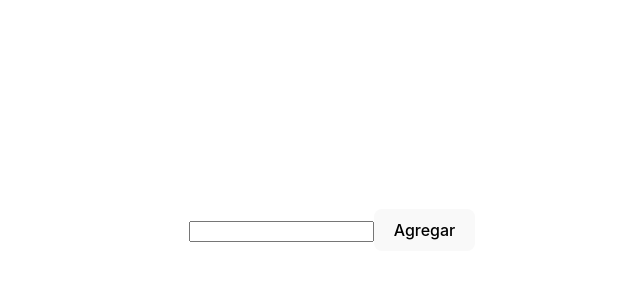
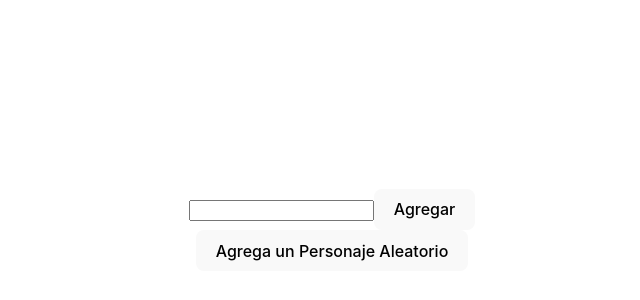
Before and after one commit to Seb-RM/PI-Rick-Morty, a React (Vite) app in the folder front/: page / in a window 1280 px wide. Shown: the part 170-470 px from the top of the page, without its empty margins (308-948 px from the left). Built offline with nearby package versions, Linux system fonts and the light colour scheme.

Commit message:
Agregado Boton Random y Control de Id repetida

```diff
--- a/front/src/App.jsx
+++ b/front/src/App.jsx
@@ -8,6 +8,7 @@ import axios from 'axios';
 function App() {
 
   const [characters, setCharacters] = useState([]);
+  const [characterSet, setCharacterSet] = useState(new Set());
 //(...characters,id) tambien se puede usar de esta forma
   const onSearch = (id) => {
       // fetch(`https://rym2.up.railway.app/api/character/${id}?key=pi-seb-rm`)
@@ -20,18 +21,28 @@ function App() {
       //     }
       //   }
       // );
+      if(characterSet.has(id)){
+          window.alert('¡Este personaje ya se encuentra seleccionado, intenta otra vez!');
+      }else {
           axios(`https://rym2.up.railway.app/api/character/${id}?key=pi-seb-rm`).then(
         ({ data }) => {
-        console.log(data);
           if (data.name) {
               setCharacters((oldChars) => [...oldChars, data]);
+              setCharacterSet(new Set([...characterSet, id]));
           } else {
               window.alert('¡No hay personajes con este ID!');
           }
         }
     );
     };
-console.log(characters);
+
+  };
+
+  const personajeRandom = () => {
+      const randomId = Math.floor(Math.random() * 826) + 1;
+      onSearch(randomId);
+  };
+
   const onClose = (id) => {
       setCharacters(
         characters.filter(character => character.id !== Number(id))//Number o parseInt por que hay que hacer la comparacion con un numero
@@ -39,7 +50,7 @@ console.log(characters);
   }
 return (
       <div className='App' style={{ padding:'25px'}}>
-        <Nav onSearch={onSearch}/>
+        <Nav onSearch={onSearch} personajeRandom={personajeRandom}/>
         <div>
           <Cards characters={characters} onClose={onClose} />
         </div>
--- a/front/src/components/Nav.jsx
+++ b/front/src/components/Nav.jsx
@@ -1,10 +1,11 @@
 /* eslint-disable react/prop-types */
 import SearchBar from "./SearchBar";
 
-const Nav = ({onSearch})=>{
+const Nav = ({onSearch,personajeRandom})=>{
     return (
         <div>
             <SearchBar onSearch={onSearch} />
+            <button onClick={personajeRandom}>Agrega un Personaje Aleatorio</button>
         </div>
     );
 };
```
Lines whose indentation alone changed are shown as unchanged.
